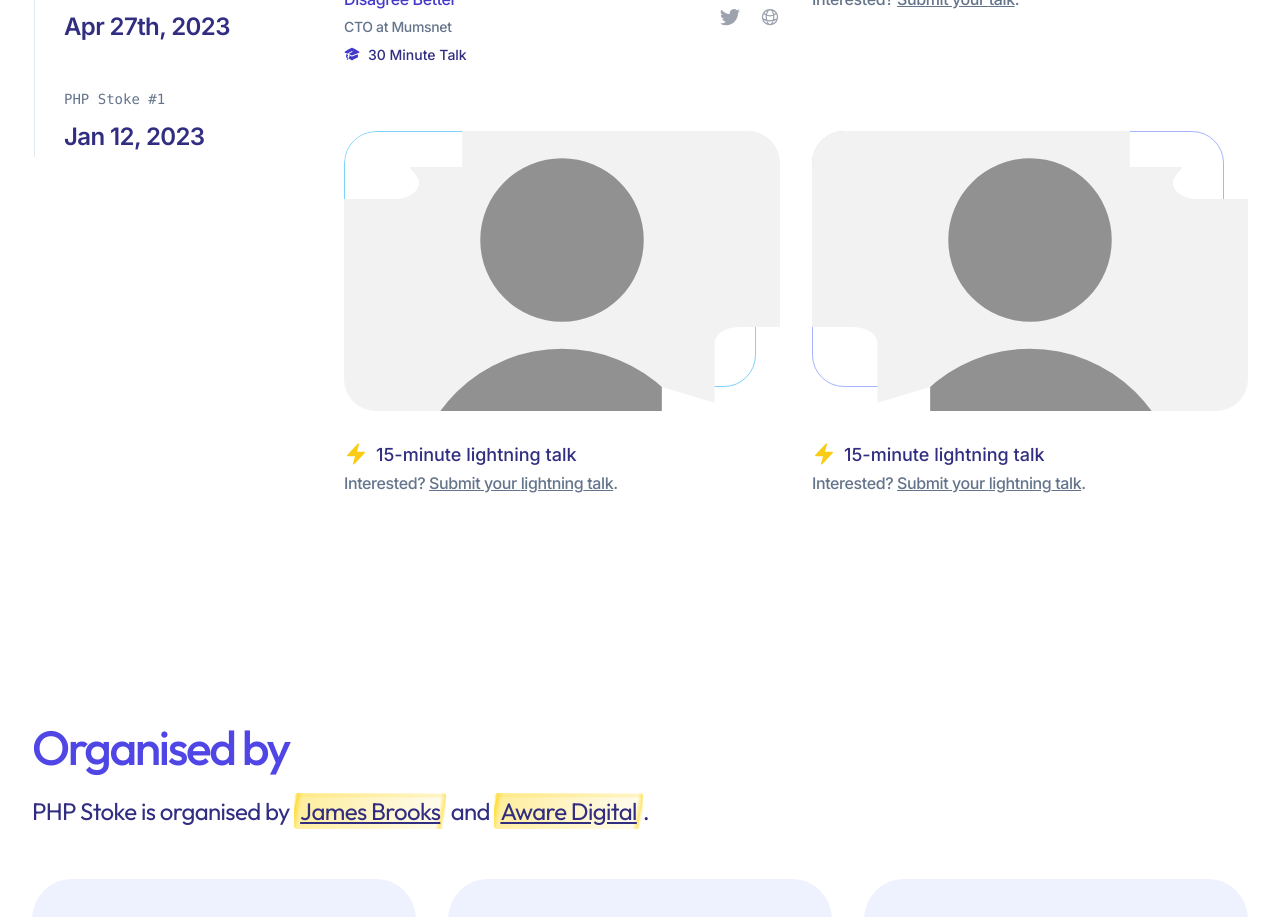
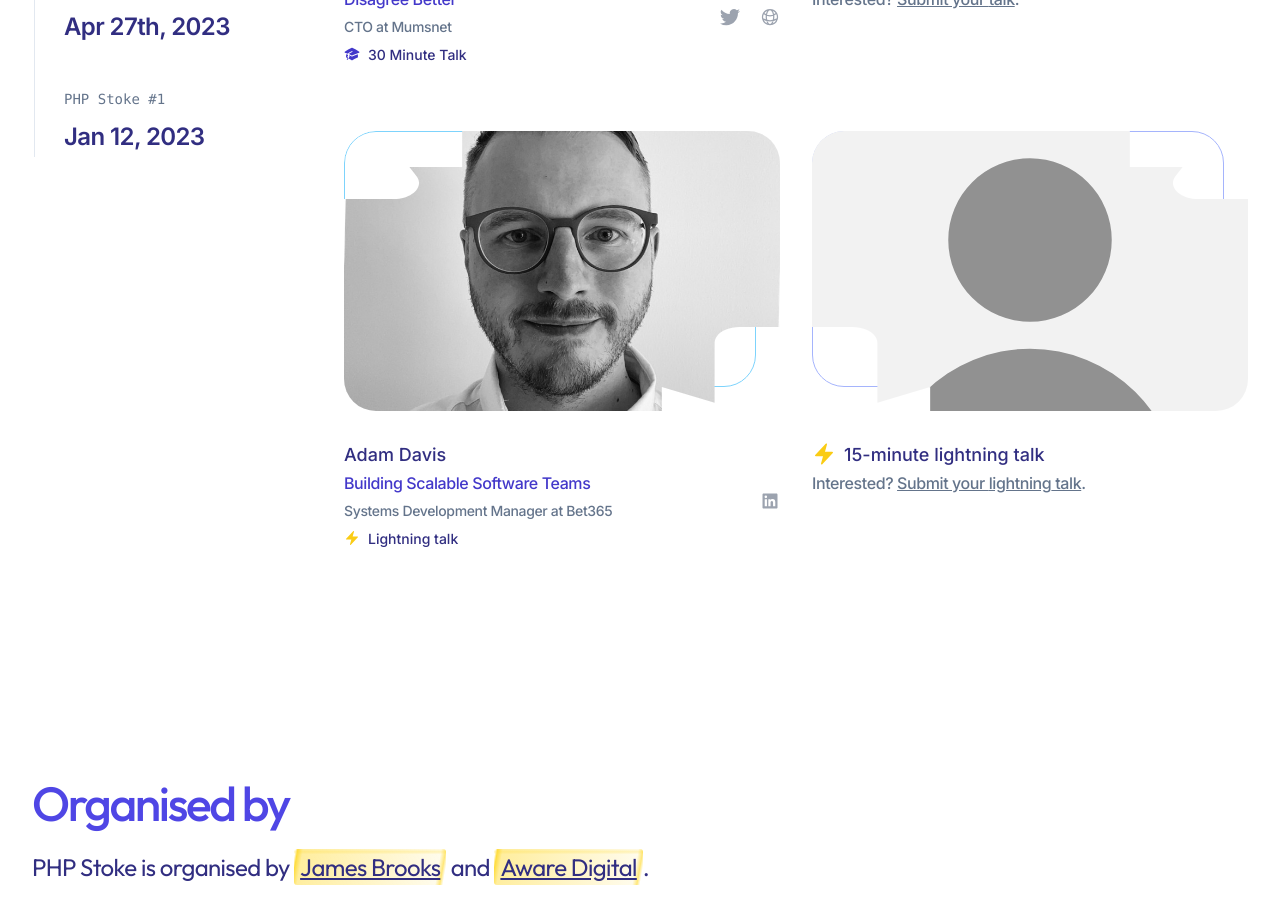
Before and after one commit to phpstoke/phpstoke.co.uk, a Next.js app: page / in a window 1280 px wide. Shown: the part 2460-3377 px from the top of the page. Built offline with nearby package versions, Linux system fonts and the light colour scheme; some icons are missing.

Commit message:
Add Adam Davis back for the 11th April

```diff
--- a/src/components/Speakers.jsx
+++ b/src/components/Speakers.jsx
@@ -19,7 +19,7 @@ import gregMayes from '@/images/avatars/greg-mayes.jpg'
 import michaelConnelly from '@/images/avatars/michael-connelly.jpg'
 import harryMessenger from '@/images/avatars/harry-messenger.jpeg'
 import mattDavis from '@/images/avatars/matt-davis.jpg'
-// import adamDavis from '@/images/avatars/adam-davis.jpg'
+import adamDavis from '@/images/avatars/adam-davis.jpg'
 
 import { AcademicCapIcon, BoltIcon, UserIcon } from '@heroicons/react/24/solid'
 
@@ -42,8 +42,13 @@ const days = [
         available: true,
         lightning: false,
       }, {
-        available: true,
+        name: 'Adam Davis',
+        role: 'Systems Development Manager at Bet365',
+        talk: 'Building Scalable Software Teams',
+        image: adamDavis,
+        linkedInUrl: 'https://www.linkedin.com/in/davisadam/',
         lightning: true,
+        available: false,
       }, {
         available: true,
         lightning: true,
@@ -82,15 +87,7 @@ const days = [
         webUrl: 'https://gregmayes.dev',
         lightning: true,
         available: false,
-      }, /* {
-        name: 'Adam Davis',
-        role: 'Systems Development Manager at Bet365',
-        talk: 'Building Scalable Software Teams',
-        image: adamDavis,
-        linkedInUrl: 'https://www.linkedin.com/in/davisadam/',
-        lightning: true,
-        available: false,
-      } */
+      },
     ]
   },
   {
```
